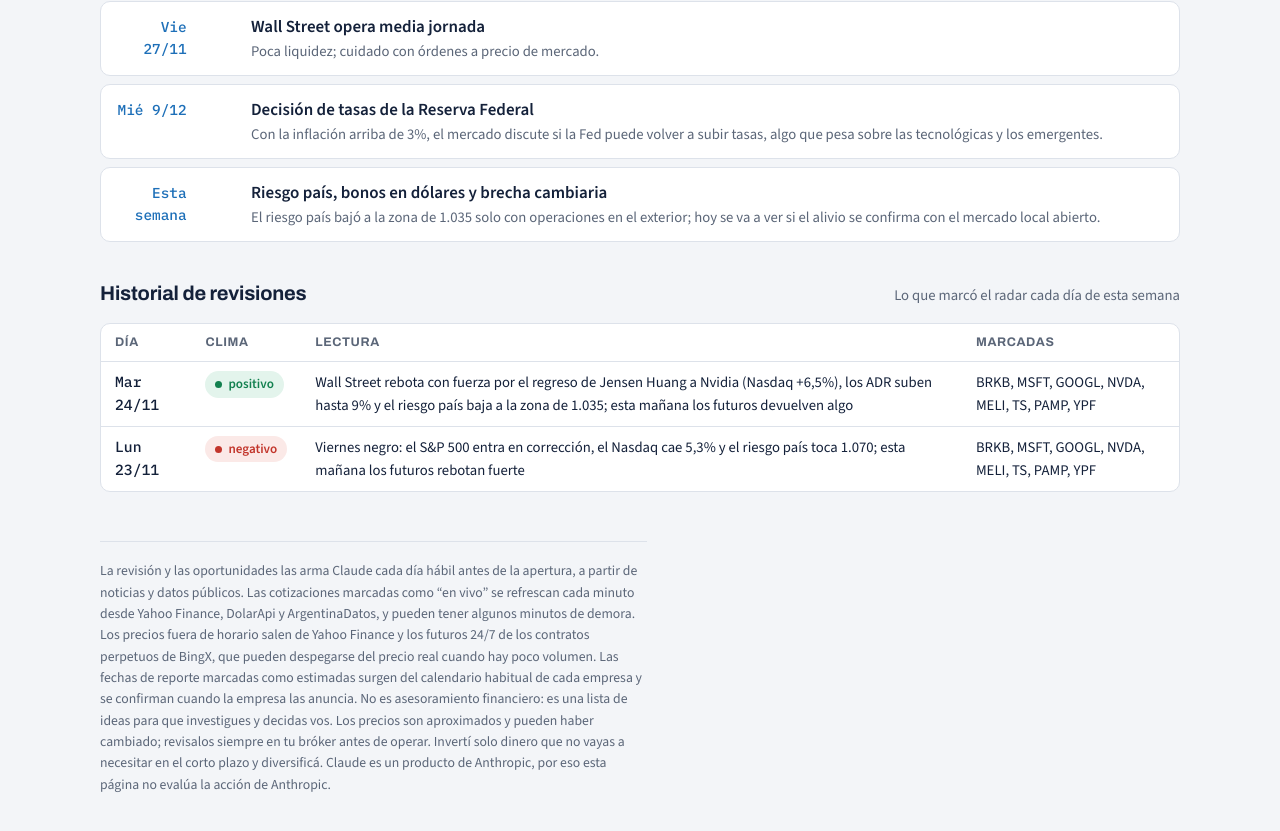
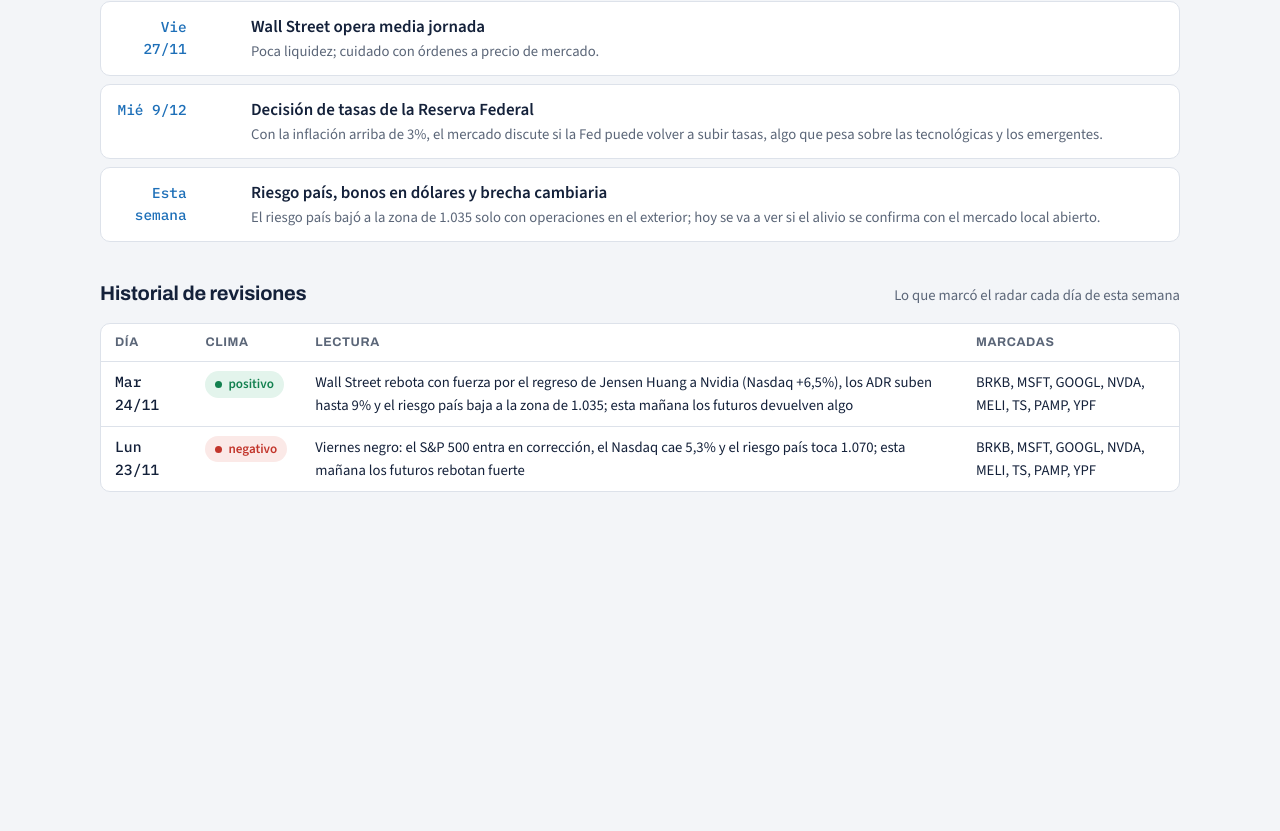
Before and after one commit to aguslopez03072000-ship-it/radar-bursatil, a plain HTML site: page index.html in a window 1280 px wide. Shown: the part 8991-9822 px from the top of the page. After the commit the page ends 9539 px from the top, so only its background shows below. Drawn offline with nearby package versions, Linux system fonts and the light colour scheme; no server answers.

Commit message:
Saca el texto aclaratorio del final de la página
Co-Authored-By: Claude Opus 5.5 <noreply@anthropic.com>
Claude-Session: https://claude.ai/code/session_012fdcfXKRRSC5wQLvmcAMZC

```diff
--- a/index.html
+++ b/index.html
@@ -280,7 +280,6 @@ section, header.top { scroll-margin-top: calc(var(--bar-h) + env(safe-area-inset
     <div class="hist"><table><thead><tr><th>Día</th><th>Clima</th><th>Lectura</th><th>Marcadas</th></tr></thead><tbody id="histbody"></tbody></table></div>
   </section>
 
-  <p class="disclaimer" id="disclaimer">La revisión y las oportunidades las arma Claude cada día hábil antes de la apertura, a partir de noticias y datos públicos. Las cotizaciones marcadas como “en vivo” se refrescan cada minuto desde Yahoo Finance, DolarApi y ArgentinaDatos, y pueden tener algunos minutos de demora. Los precios fuera de horario salen de Yahoo Finance y los futuros 24/7 de los contratos perpetuos de BingX, que pueden despegarse del precio real cuando hay poco volumen. Las fechas de reporte marcadas como estimadas surgen del calendario habitual de cada empresa y se confirman cuando la empresa las anuncia. No es asesoramiento financiero: es una lista de ideas para que investigues y decidas vos. Los precios son aproximados y pueden haber cambiado; revisalos siempre en tu bróker antes de operar. Invertí solo dinero que no vayas a necesitar en el corto plazo y diversificá. Claude es un producto de Anthropic, por eso esta página no evalúa la acción de Anthropic.</p>
 </main>
 
 <script>
```
